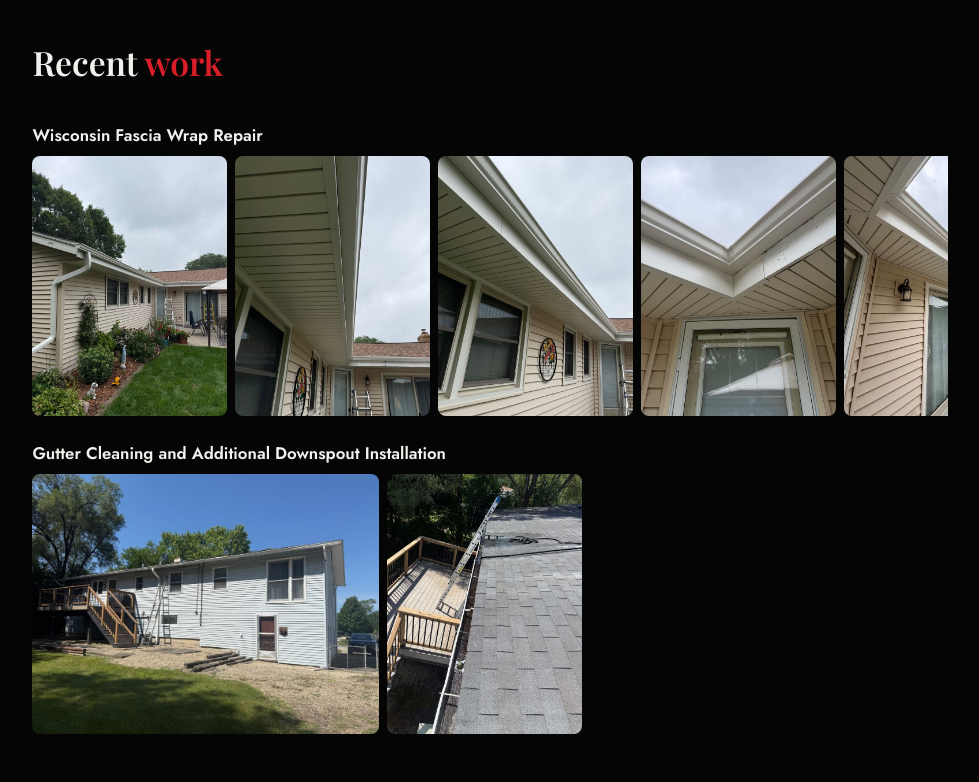
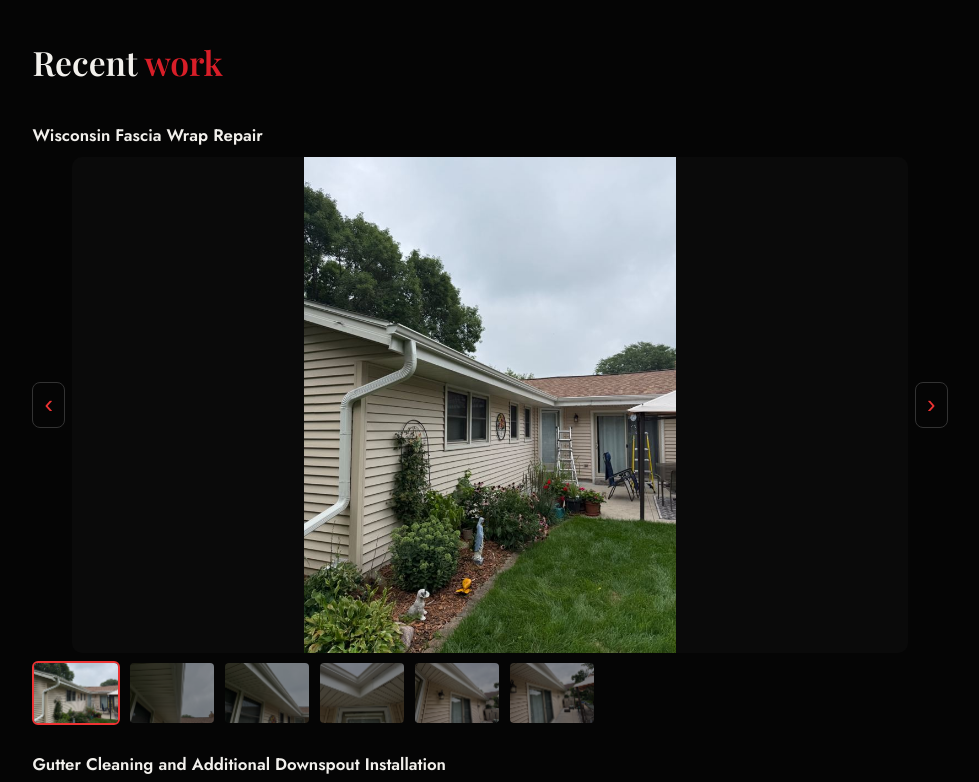
Before and after one commit to vilkasinc-lang/vilkas-site, a plain HTML site: page index.html in a window 1280 px wide. Shown: the part 1700-2482 px from the top of the page, without its empty margins (150-1129 px from the left). Drawn offline with nearby package versions, Linux system fonts and the light colour scheme.

Commit message:
gallery v2: featured image + thumb selector, themed scrollbar
His feedback on v1: default scrollbar off-brand, 200px strips too small
to read fascia work. Select-a-scope layout: large feature frame (arrows
prev/next), thumb row as selectors, red-on-dark scrollbar matching the
token set. No dependencies.

```diff
--- a/index.html
+++ b/index.html
@@ -98,10 +98,18 @@
     .hero > *:nth-child(4) { animation-delay: .24s } .hero > *:nth-child(5) { animation-delay: .32s }
     @keyframes rise { from { opacity: 0; transform: translateY(10px) } to { opacity: 1; transform: none } }
   }
-  .workset h3 { font-family: "Jost", sans-serif; font-weight: 600; font-size: 1.05rem; margin: 1.1rem 0 .45rem; }
-  .workstrip { display: flex; gap: .5rem; overflow-x: auto; -webkit-overflow-scrolling: touch; scroll-snap-type: x proximity; padding-bottom: .4rem; }
-  .workstrip img { height: 200px; width: auto; flex: 0 0 auto; border-radius: 8px; scroll-snap-align: start; }
-  @media (min-width: 700px) { .workstrip img { height: 260px; } }
+  .workset h3 { font-family: "Jost", sans-serif; font-weight: 600; font-size: 1.05rem; margin: 1.3rem 0 .5rem; }
+  .workview { display: flex; align-items: center; gap: .4rem; }
+  .workfeature { flex: 1; min-width: 0; width: 100%; max-height: 62vh; object-fit: contain; border-radius: 10px; background: #0a0a0a; }
+  .worknav { flex: 0 0 auto; background: none; border: 1px solid #333; color: #e33; font-size: 1.6rem; line-height: 1; padding: .55rem .7rem; border-radius: 8px; cursor: pointer; }
+  .worknav:hover { border-color: #e33; }
+  .workthumbs { display: flex; gap: .45rem; overflow-x: auto; -webkit-overflow-scrolling: touch; padding: .5rem 0 .3rem; scrollbar-width: thin; scrollbar-color: #e33 #1a1a1a; }
+  .workthumbs::-webkit-scrollbar { height: 6px; }
+  .workthumbs::-webkit-scrollbar-track { background: #1a1a1a; border-radius: 3px; }
+  .workthumbs::-webkit-scrollbar-thumb { background: #e33; border-radius: 3px; }
+  .workthumbs img { height: 64px; width: 88px; object-fit: cover; flex: 0 0 auto; border-radius: 6px; cursor: pointer; opacity: .55; border: 2px solid transparent; }
+  .workthumbs img.on { opacity: 1; border-color: #e33; }
+  @media (max-width: 560px) { .worknav { display: none; } .workfeature { max-height: 48vh; } }
 </style>
 </head>
 <body>
@@ -196,22 +204,32 @@
 
   <section id="work">
     <h2>Recent <span>work</span></h2>
-      <div class="workset">
+            <div class="workset" data-count="6">
         <h3>Wisconsin Fascia Wrap Repair</h3>
-        <div class="workstrip">
-        <img src="work/8463d752-dc9c-4142-9c65-f6345aed236f.jpg" alt="Wisconsin Fascia Wrap Repair" loading="lazy">
-        <img src="work/3bc7b95e-c7e7-4517-9f20-8f7e3288f55c.jpg" alt="Wisconsin Fascia Wrap Repair" loading="lazy">
-        <img src="work/6f18a542-d785-491c-a27b-6e42f958940d.jpg" alt="Wisconsin Fascia Wrap Repair" loading="lazy">
-        <img src="work/97a1508c-75a1-47bb-bfe3-232c0399e53a.jpg" alt="Wisconsin Fascia Wrap Repair" loading="lazy">
-        <img src="work/38747940-94eb-4810-aaa7-a7cda0aff774.jpg" alt="Wisconsin Fascia Wrap Repair" loading="lazy">
-        <img src="work/9b5f0aca-1105-4b38-8ad0-b8ca4b0e89b9.jpg" alt="Wisconsin Fascia Wrap Repair" loading="lazy">
+        <div class="workview">
+          <button class="worknav" type="button" aria-label="Previous photo" onclick="vkStep(this,-1)">&#8249;</button>
+          <img class="workfeature" src="work/8463d752-dc9c-4142-9c65-f6345aed236f.jpg" alt="Wisconsin Fascia Wrap Repair">
+          <button class="worknav" type="button" aria-label="Next photo" onclick="vkStep(this,1)">&#8250;</button>
+        </div>
+        <div class="workthumbs">
+          <img src="work/8463d752-dc9c-4142-9c65-f6345aed236f.jpg" alt="Wisconsin Fascia Wrap Repair" loading="lazy" class="on" onclick="vkShow(this,0)">
+          <img src="work/3bc7b95e-c7e7-4517-9f20-8f7e3288f55c.jpg" alt="Wisconsin Fascia Wrap Repair" loading="lazy" class="" onclick="vkShow(this,1)">
+          <img src="work/6f18a542-d785-491c-a27b-6e42f958940d.jpg" alt="Wisconsin Fascia Wrap Repair" loading="lazy" class="" onclick="vkShow(this,2)">
+          <img src="work/97a1508c-75a1-47bb-bfe3-232c0399e53a.jpg" alt="Wisconsin Fascia Wrap Repair" loading="lazy" class="" onclick="vkShow(this,3)">
+          <img src="work/38747940-94eb-4810-aaa7-a7cda0aff774.jpg" alt="Wisconsin Fascia Wrap Repair" loading="lazy" class="" onclick="vkShow(this,4)">
+          <img src="work/9b5f0aca-1105-4b38-8ad0-b8ca4b0e89b9.jpg" alt="Wisconsin Fascia Wrap Repair" loading="lazy" class="" onclick="vkShow(this,5)">
         </div>
       </div>
-      <div class="workset">
+            <div class="workset" data-count="2">
         <h3>Gutter Cleaning and Additional Downspout Installation</h3>
-        <div class="workstrip">
-        <img src="work/60349e26-8138-4b03-b6b9-d5467102172e.jpg" alt="Gutter Cleaning and Additional Downspout Installation" loading="lazy">
-        <img src="work/014460fa-bbc5-4451-b9bf-f9c920765f93.jpg" alt="Gutter Cleaning and Additional Downspout Installation" loading="lazy">
+        <div class="workview">
+          <button class="worknav" type="button" aria-label="Previous photo" onclick="vkStep(this,-1)">&#8249;</button>
+          <img class="workfeature" src="work/60349e26-8138-4b03-b6b9-d5467102172e.jpg" alt="Gutter Cleaning and Additional Downspout Installation">
+          <button class="worknav" type="button" aria-label="Next photo" onclick="vkStep(this,1)">&#8250;</button>
+        </div>
+        <div class="workthumbs">
+          <img src="work/60349e26-8138-4b03-b6b9-d5467102172e.jpg" alt="Gutter Cleaning and Additional Downspout Installation" loading="lazy" class="on" onclick="vkShow(this,0)">
+          <img src="work/014460fa-bbc5-4451-b9bf-f9c920765f93.jpg" alt="Gutter Cleaning and Additional Downspout Installation" loading="lazy" class="" onclick="vkShow(this,1)">
         </div>
       </div>
   </section>
@@ -235,5 +253,22 @@
   </div>
 </footer>
 
+<script>
+function vkSet(set, i) {
+  var thumbs = set.querySelectorAll('.workthumbs img');
+  var n = thumbs.length;
+  i = ((i % n) + n) % n;
+  var f = set.querySelector('.workfeature');
+  f.src = thumbs[i].src;
+  f.alt = thumbs[i].alt;
+  thumbs.forEach(function (t, k) { t.classList.toggle('on', k === i); });
+  set.dataset.index = i;
+}
+function vkShow(el, i) { vkSet(el.closest('.workset'), i); }
+function vkStep(el, d) {
+  var set = el.closest('.workset');
+  vkSet(set, (parseInt(set.dataset.index || '0', 10)) + d);
+}
+</script>
 </body>
 </html>
```
